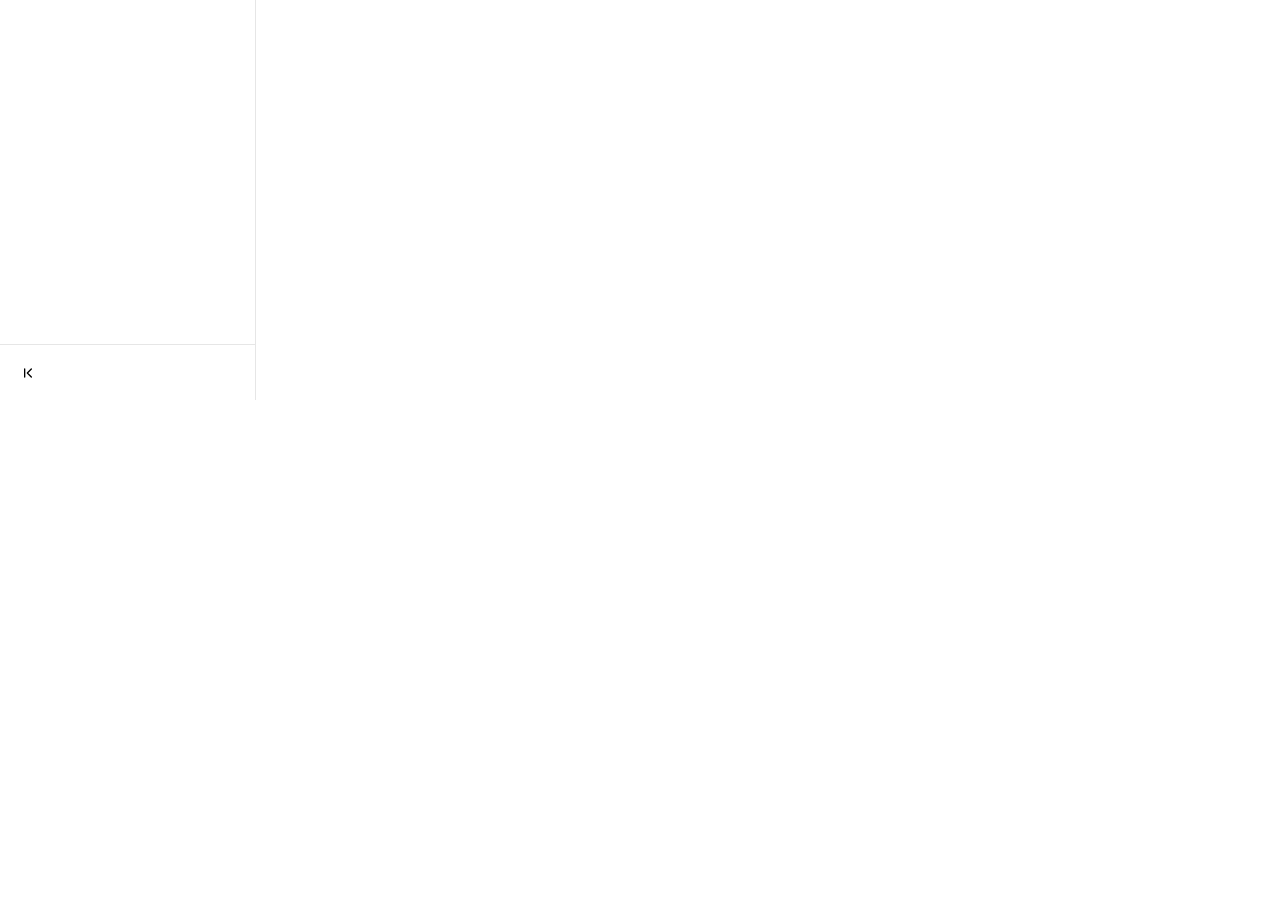
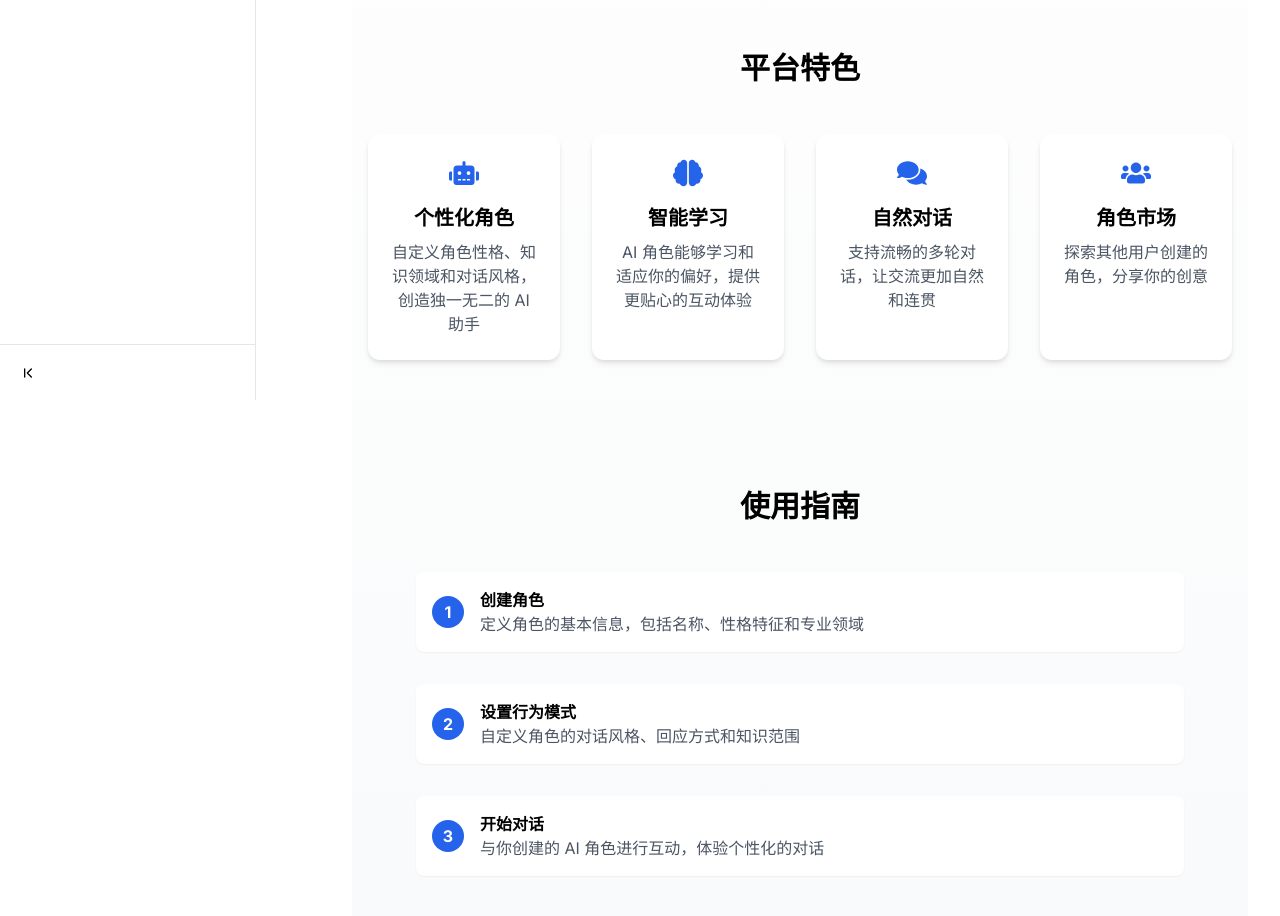
Before and after one commit to rdmclin2/create.vidol.chat, a Next.js app: page / in a window 1280 px wide. Shown: the part 400-1316 px from the top of the page. Before the commit the page ends 800 px from the top, so only its background shows below. Built offline with nearby package versions, Linux system fonts and the light colour scheme.

Commit message:
chore: optimize landing page

```diff
--- a/package.json
+++ b/package.json
@@ -22,6 +22,7 @@
     "next": "15.1.3",
     "react": "^19.0.0",
     "react-dom": "^19.0.0",
+    "react-icons": "^5.4.0",
     "tailwind-merge": "^2.6.0"
   },
   "devDependencies": {
--- a/src/app/page.tsx
+++ b/src/app/page.tsx
@@ -1,28 +1,104 @@
 import Link from 'next/link';
+import { FaRobot, FaBrain, FaComments, FaUsers } from 'react-icons/fa';
 
 export default function Home() {
   return (
+    <div className="min-h-screen bg-gradient-to-b from-white to-gray-50">
+      {/* Hero Section */}
       <div className="container mx-auto px-4 py-16">
         <div className="text-center space-y-8">
-        <h1 className="text-4xl font-bold">欢迎来到 AI 角色创建平台</h1>
+          <h1 className="text-5xl font-bold text-gray-900">欢迎来到 AI 角色创建平台</h1>
           <p className="text-xl text-gray-600 max-w-2xl mx-auto">
             在这里，你可以创建和管理你的 AI 角色，为每个角色定制独特的个性和行为特征。
+            打造属于你的专属 AI 助手，让交互更加个性化和有趣。
           </p>
           <div className="flex justify-center space-x-4">
             <Link
               href="/create"
-            className="px-6 py-3 bg-blue-600 text-white rounded-lg hover:bg-blue-500"
+              className="px-8 py-4 bg-blue-600 text-white rounded-lg hover:bg-blue-500 transform hover:scale-105 transition-all shadow-lg"
             >
               创建新角色
             </Link>
             <Link
               href="/characters"
-            className="px-6 py-3 border border-gray-300 rounded-lg hover:bg-gray-50"
+              className="px-8 py-4 border border-gray-300 rounded-lg hover:bg-gray-50 transform hover:scale-105 transition-all"
             >
               浏览角色列表
             </Link>
           </div>
         </div>
       </div>
+
+      {/* Features Section */}
+      <div className="container mx-auto px-4 py-16">
+        <h2 className="text-3xl font-bold text-center mb-12">平台特色</h2>
+        <div className="grid grid-cols-1 md:grid-cols-2 lg:grid-cols-4 gap-8">
+          <div className="p-6 bg-white rounded-xl shadow-md hover:shadow-lg transition-shadow">
+            <div className="text-blue-600 text-3xl mb-4 flex justify-center">
+              <FaRobot />
+            </div>
+            <h3 className="text-xl font-semibold mb-2 text-center">个性化角色</h3>
+            <p className="text-gray-600 text-center">
+              自定义角色性格、知识领域和对话风格，创造独一无二的 AI 助手
+            </p>
+          </div>
+          <div className="p-6 bg-white rounded-xl shadow-md hover:shadow-lg transition-shadow">
+            <div className="text-blue-600 text-3xl mb-4 flex justify-center">
+              <FaBrain />
+            </div>
+            <h3 className="text-xl font-semibold mb-2 text-center">智能学习</h3>
+            <p className="text-gray-600 text-center">
+              AI 角色能够学习和适应你的偏好，提供更贴心的互动体验
+            </p>
+          </div>
+          <div className="p-6 bg-white rounded-xl shadow-md hover:shadow-lg transition-shadow">
+            <div className="text-blue-600 text-3xl mb-4 flex justify-center">
+              <FaComments />
+            </div>
+            <h3 className="text-xl font-semibold mb-2 text-center">自然对话</h3>
+            <p className="text-gray-600 text-center">
+              支持流畅的多轮对话，让交流更加自然和连贯
+            </p>
+          </div>
+          <div className="p-6 bg-white rounded-xl shadow-md hover:shadow-lg transition-shadow">
+            <div className="text-blue-600 text-3xl mb-4 flex justify-center">
+              <FaUsers />
+            </div>
+            <h3 className="text-xl font-semibold mb-2 text-center">角色市场</h3>
+            <p className="text-gray-600 text-center">
+              探索其他用户创建的角色，分享你的创意
+            </p>
+          </div>
+        </div>
+      </div>
+
+      {/* How it Works Section */}
+      <div className="container mx-auto px-4 py-16">
+        <h2 className="text-3xl font-bold text-center mb-12">使用指南</h2>
+        <div className="max-w-3xl mx-auto space-y-8">
+          <div className="flex items-center space-x-4 p-4 bg-white rounded-lg shadow-sm">
+            <div className="w-8 h-8 bg-blue-600 text-white rounded-full flex items-center justify-center font-bold">1</div>
+            <div>
+              <h3 className="font-semibold">创建角色</h3>
+              <p className="text-gray-600">定义角色的基本信息，包括名称、性格特征和专业领域</p>
+            </div>
+          </div>
+          <div className="flex items-center space-x-4 p-4 bg-white rounded-lg shadow-sm">
+            <div className="w-8 h-8 bg-blue-600 text-white rounded-full flex items-center justify-center font-bold">2</div>
+            <div>
+              <h3 className="font-semibold">设置行为模式</h3>
+              <p className="text-gray-600">自定义角色的对话风格、回应方式和知识范围</p>
+            </div>
+          </div>
+          <div className="flex items-center space-x-4 p-4 bg-white rounded-lg shadow-sm">
+            <div className="w-8 h-8 bg-blue-600 text-white rounded-full flex items-center justify-center font-bold">3</div>
+            <div>
+              <h3 className="font-semibold">开始对话</h3>
+              <p className="text-gray-600">与你创建的 AI 角色进行互动，体验个性化的对话</p>
+            </div>
+          </div>
+        </div>
+      </div>
+    </div>
   );
 }
```
Lines whose indentation alone changed are shown as unchanged.
